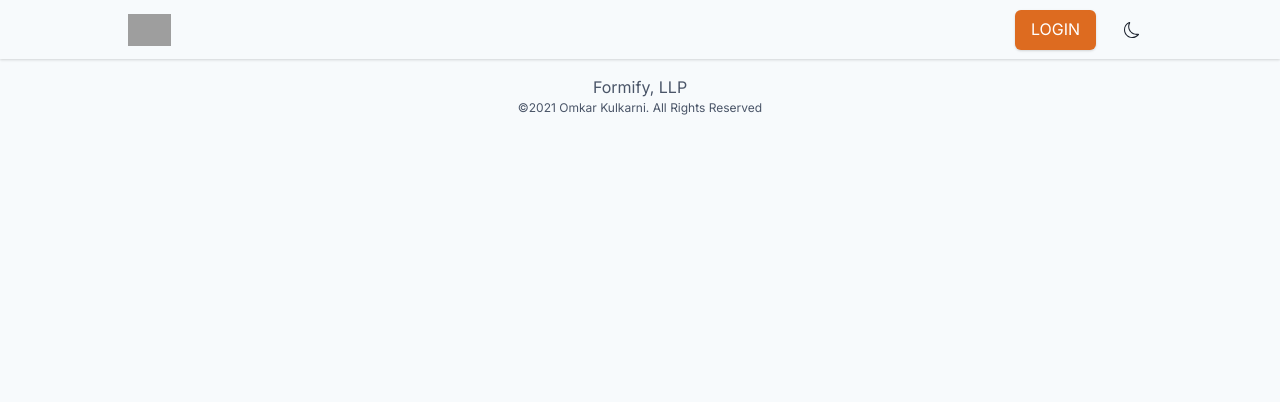
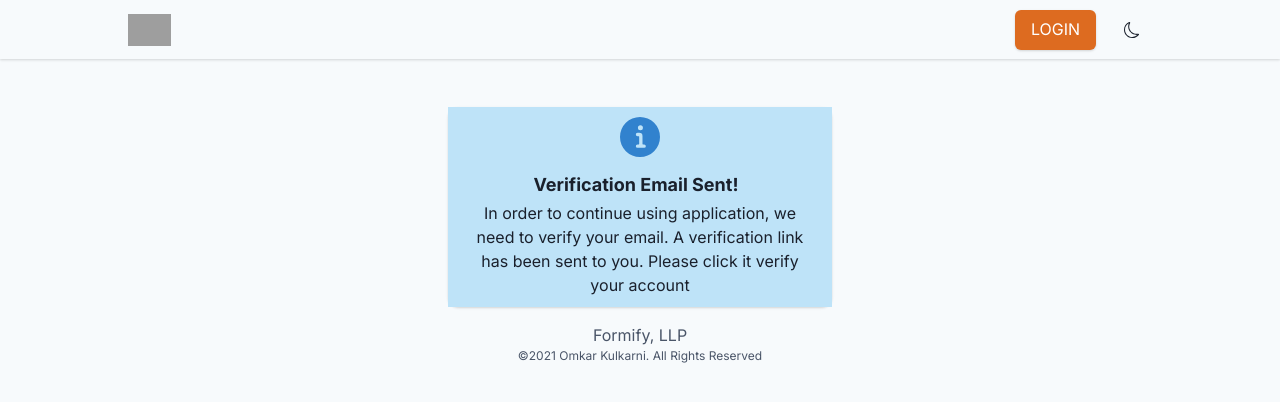
Before and after one commit to OmkarK45/formify, a React (Create React App) app in the folder client/: page /auth/emailsent in a window 1280 px wide. Shown: the top 402 px of the page. Built offline with nearby package versions, Linux system fonts and the light colour scheme; no server answers; grey boxes are pictures that could not be loaded.

Commit message:
Added verification flow components

```diff
--- a/client/src/App.js
+++ b/client/src/App.js
@@ -11,6 +11,8 @@ import FormDetails from "./components/Dashboard/FormDetails"
 import Footer from "./components/Layout/Footer"
 import AccountSettings from "./components/User/AccountSettings"
 import { QueryClient, QueryClientProvider } from "react-query"
+import VerificationEmailSent from "./components/Auth/VerificationEmailSent"
+import EmailVerified from "./components/Auth/EmailVerified"
 
 const queryClient = new QueryClient()
 
@@ -61,7 +63,16 @@ const App = () => {
                 exact
                 component={ForgotPassword}
               />
-              <Route path="/auth/emailverification/:verificationToken" exact />
+              <Route
+                path="/auth/emailsent"
+                exact
+                component={VerificationEmailSent}
+              />
+              <Route
+                path="/auth/emailverification/:verificationToken"
+                exact
+                component={EmailVerified}
+              />
               <Route
                 path="/auth/resetpassword/:resetToken"
                 exact
--- /dev/null
+++ b/client/src/components/Auth/EmailVerified.jsx
@@ -0,0 +1,67 @@
+import { useContext, useEffect } from "react"
+import {
+  Box,
+  Alert,
+  AlertIcon,
+  AlertDescription,
+  AlertTitle,
+} from "@chakra-ui/react"
+import { useParams, useHistory } from "react-router-dom"
+import { POST } from "../../utils/network"
+import userContext from "./../../context/userContext"
+
+export default function EmailVerified() {
+  const { setUser } = useContext(userContext)
+  const history = useHistory()
+  const { verificationToken } = useParams()
+  useEffect(() => {
+    const sendVerficationToken = async () => {
+      try {
+        await POST(
+          process.env.REACT_APP_BACKEND + "/api/auth/emailverification",
+          { verificationToken }
+        ).then((res) => {
+          setUser({
+            isAuthenticated: true,
+            userID: res.data.userID,
+          })
+          setTimeout(() => {
+            history.push("/dashboard/forms")
+          }, 2000)
+          console.log(res)
+        })
+      } catch (error) {
+        console.log({ error })
+        // handle error
+      }
+    }
+    sendVerficationToken()
+  }, [])
+  return (
+    <Box
+      rounded="10px"
+      maxW={["90%", "75%", "75%", "50%", "30%"]}
+      mx="auto"
+      mt="3rem"
+      shadow="base"
+    >
+      <Alert
+        status="success"
+        variant="subtle"
+        flexDirection="column"
+        alignItems="center"
+        justifyContent="center"
+        textAlign="center"
+        height="200px"
+      >
+        <AlertIcon boxSize="40px" mr={0} />
+        <AlertTitle mt={4} mb={1} fontSize="lg">
+          Account verified!
+        </AlertTitle>
+        <AlertDescription maxWidth="sm">
+          Thanks for registering. You will now be redirected to dashboard.
+        </AlertDescription>
+      </Alert>
+    </Box>
+  )
+}
--- a/client/src/components/Auth/Register.jsx
+++ b/client/src/components/Auth/Register.jsx
@@ -60,15 +60,12 @@ const Register = () => {
     )
       .then((res) => {
         setIsLoading(false)
-        setUser({
-          isAuthenticated: true,
-          userID: res.data.userID,
-        })
         // @TODO -> instead of redirecting here, redirect to email verification flow
-        history.push("/dashboard/forms")
+        history.push("/auth/emailsent")
       })
       .catch((error) => {
         setIsLoading(false)
+        console.log({ error })
         if (error.response.status === 400) {
           toast({
             title: "Error !",
--- /dev/null
+++ b/client/src/components/Auth/VerificationEmailSent.jsx
@@ -0,0 +1,41 @@
+import {
+  Alert,
+  AlertIcon,
+  AlertDescription,
+  AlertTitle,
+  Box,
+  useColorModeValue,
+} from "@chakra-ui/react"
+
+export default function VerificationEmailSent() {
+  return (
+    <Box
+      rounded="10px"
+      maxW={["90%", "75%", "75%", "50%", "30%"]}
+      mx="auto"
+      mt="3rem"
+      bg={useColorModeValue("white", "gray.800")}
+      shadow={useColorModeValue("base", "none")}
+    >
+      <Alert
+        status="info"
+        variant="subtle"
+        flexDirection="column"
+        alignItems="center"
+        justifyContent="center"
+        textAlign="center"
+        height="200px"
+      >
+        <AlertIcon boxSize="40px" mr={0} />
+        <AlertTitle mt={4} mb={1} fontSize="lg">
+          Verification Email Sent!
+        </AlertTitle>
+        <AlertDescription maxWidth="sm">
+          In order to continue using application, we need to verify your email.
+          A verification link has been sent to you. Please click it verify your
+          account
+        </AlertDescription>
+      </Alert>
+    </Box>
+  )
+}
```
